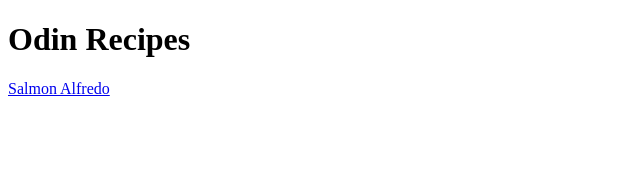
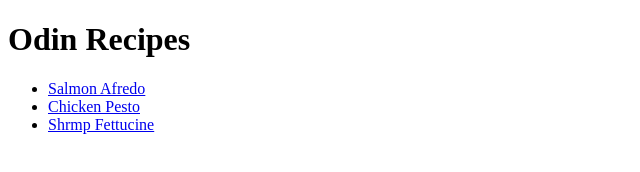
Before and after one commit to PeterLanganHurley/odin-recipes, a plain HTML site: page index.html in a window 1280 px wide. Shown: the whole page, without its empty margins (0-640 px from the left). Drawn offline with Linux system fonts and the light colour scheme.

Commit message:
Update the README file with post-project reflection. Update index with links to recipes. Add new recipe images.

```diff
--- a/index.html
+++ b/index.html
@@ -8,6 +8,10 @@
 </head>
 <body>
     <h1>Odin Recipes</h1>
-    <a href="recipes/salmon-alfredo.html">Salmon Alfredo</a>
+        <ul>
+            <li><a href="./recipes/salmon-afredo.html">Salmon Afredo</a></li>
+            <li><a href="./recipes/chicken-pesto.html">Chicken Pesto</a></li>
+            <li><a href="./recipes/shrimp-fettucine.html">Shrmp Fettucine</a></li>
+        </ul>
 </body>
 </html>
```
Also changed, not shown: images/Shrimp-Fettuccine-SQ-1.jpg (added), images/pesto chicken penne2.jpg (added), 1 other file.
